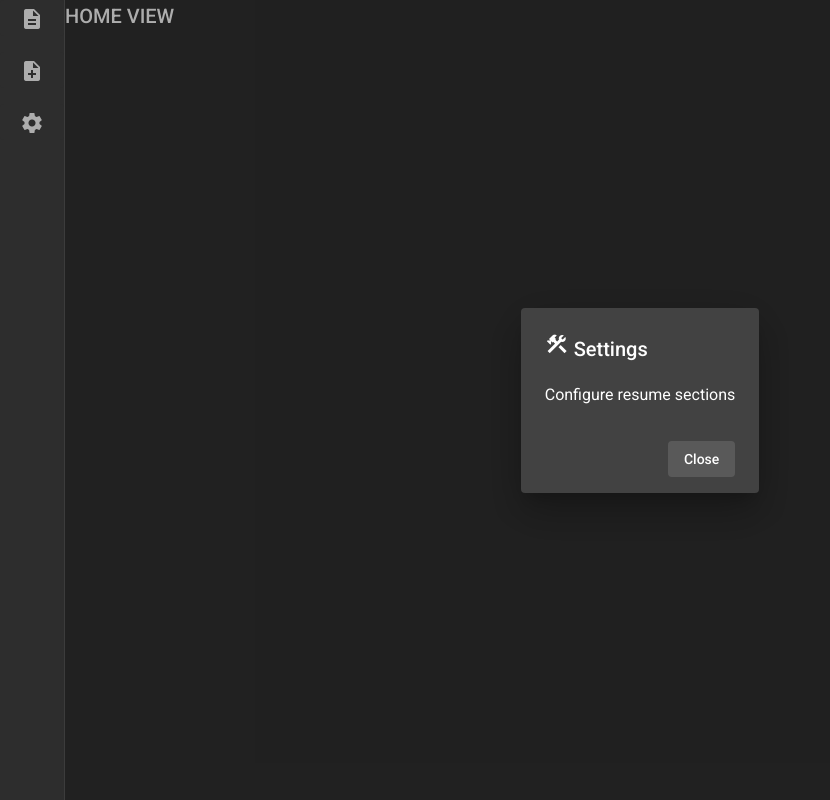
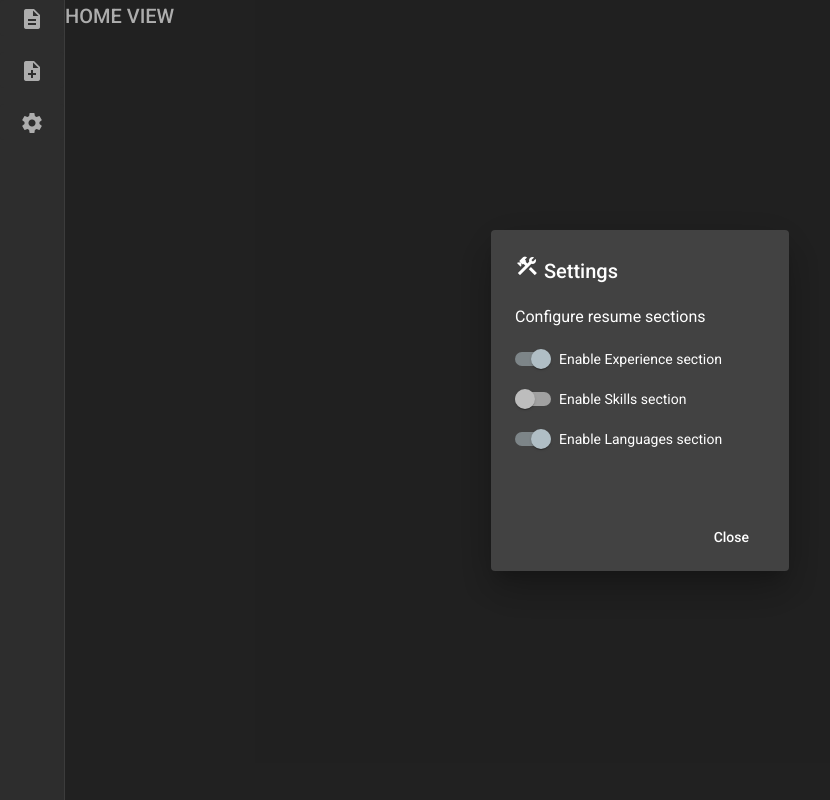
Before and after one commit to maak-tn/resume-builder, an Angular app: page /home in a window 1280 px wide. Both pictures are taken after a click on the button "settings". Shown: the whole page, without its empty margins (0-830 px from the left). Built offline with nearby package versions, Linux system fonts and the light colour scheme.

Commit message:
settings behaviorSubjects and config update

```diff
--- a/src/app/components/dialogs/settings/settings.component.html
+++ b/src/app/components/dialogs/settings/settings.component.html
@@ -5,6 +5,12 @@
 <mat-dialog-content class="mat-typography">
     <h3>Configure resume sections</h3>
 
+    <div>
+        <mat-slide-toggle [(ngModel)]="experienceIsChecked" name="enableExperience">Enable Experience section</mat-slide-toggle>
+        <mat-slide-toggle [(ngModel)]="skillsIsChecked" name="enableSkills">Enable Skills section</mat-slide-toggle>
+        <mat-slide-toggle [(ngModel)]="languagesIsChecked" name="enableLanguages">Enable Languages section</mat-slide-toggle>
+    </div>
+
 </mat-dialog-content>
 <mat-dialog-actions align="end">
     <button mat-button mat-dialog-close>Close</button>
--- a/src/app/components/dialogs/settings/settings.component.scss
+++ b/src/app/components/dialogs/settings/settings.component.scss
@@ -0,0 +1,9 @@
+mat-dialog-content {
+    height: 200px;
+    width: 250px;
+}
+
+mat-slide-toggle {
+    display: block;
+    margin-top: 1rem;
+}
--- a/src/app/components/dialogs/settings/settings.component.ts
+++ b/src/app/components/dialogs/settings/settings.component.ts
@@ -1,4 +1,5 @@
 import { Component, OnInit } from '@angular/core';
+import { SharedService } from 'src/app/services/shared/shared.service';
 
 @Component({
   selector: 'app-settings',
@@ -6,10 +7,21 @@ import { Component, OnInit } from '@angular/core';
   styleUrls: ['./settings.component.scss']
 })
 export class SettingsComponent implements OnInit {
+  experienceIsChecked = true;
+  skillsIsChecked = true;
+  languagesIsChecked = true;
 
-  constructor() { }
+  constructor(
+    private ss: SharedService
+  ) { }
 
   ngOnInit(): void {
+    this.updateConfigOptions()
   }
 
+  updateConfigOptions() {
+    this.experienceIsChecked = this.ss.experienceSection.getValue();
+    this.skillsIsChecked = this.ss.skillsSection.getValue();
+    this.languagesIsChecked = this.ss.languagesSection.getValue();
+  }
 }
--- a/src/app/material.module.ts
+++ b/src/app/material.module.ts
@@ -5,6 +5,7 @@ import { MatButtonModule } from '@angular/material/button';
 import { MatFormFieldModule } from '@angular/material/form-field';
 import { MatInputModule } from '@angular/material/input';
 import { MatDialogModule } from '@angular/material/dialog';
+import { MatSlideToggleModule } from '@angular/material/slide-toggle';
 
 
 
@@ -15,7 +16,8 @@ import { MatDialogModule } from '@angular/material/dialog';
     MatButtonModule,
     MatFormFieldModule,
     MatInputModule,
-    MatDialogModule
+    MatDialogModule,
+    MatSlideToggleModule
   ]
 })
 export class MaterialModule { }
--- a/src/app/services/shared/shared.service.ts
+++ b/src/app/services/shared/shared.service.ts
@@ -1,9 +1,15 @@
 import { Injectable } from '@angular/core';
+import { BehaviorSubject } from 'rxjs';
 
 @Injectable({
   providedIn: 'root'
 })
 export class SharedService {
 
+  // RESUME SECTIONS
+  experienceSection = new BehaviorSubject(true)
+  skillsSection = new BehaviorSubject(false)
+  languagesSection = new BehaviorSubject(true)
+
   constructor() { }
 }
```
